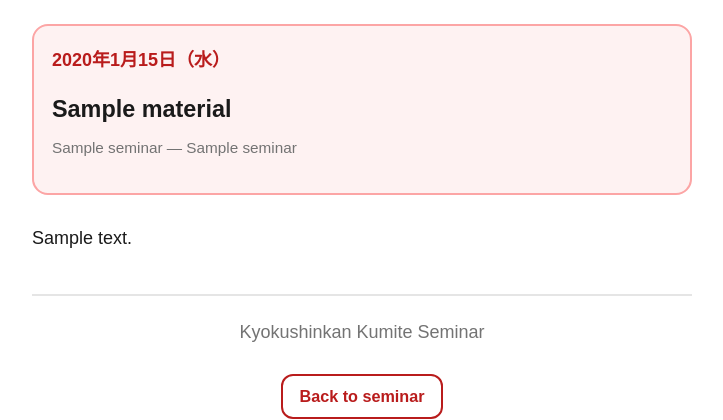
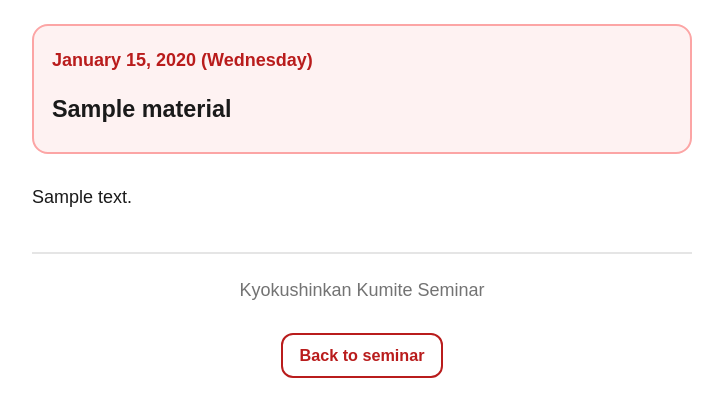
Before and after one commit to kyokushinkanmail-oss/seminar-library, a Flask app: page /material/1 in a window 1280 px wide. Shown: the part 73-493 px from the top of the page, without its empty margins (278-1001 px from the left). Run offline with Flask 3, Linux system fonts and the light colour scheme; the visitor is signed in with stand-in values (Sample User, id 1); tables that the repository leaves empty hold one stand-in row (values such as "Sample post").

Commit message:
i18n: shop_material/material_view で content_html_en・date_display_en を使用
- shop_material ルート: lang=en のとき content_html_en を TOC/Preview 抽出ソースに
- Seminar.date_display_en プロパティを追加（英語表記）
- shop_material.html: 日付と subtitle を EN モードで切替
- material_view.html: 日付とスライドバーのラベルを EN モードで切替

```diff
--- a/app.py
+++ b/app.py
@@ -2017,8 +2017,13 @@ def shop_material(material_id):
         ).first()
         accessible = bool(attended or purchased or material.is_free)
 
-    toc = _extract_toc_from_html(material.content_html or "", max_items=16)
-    preview = _extract_preview_text(material.content_html or "", max_chars=260)
+    # i18n: 英語モードでは content_html_en / title_en を優先
+    lang = get_current_lang()
+    src_html = material.content_html or ''
+    if lang == 'en' and getattr(material, 'content_html_en', None):
+        src_html = material.content_html_en
+    toc = _extract_toc_from_html(src_html, max_items=16)
+    preview = _extract_preview_text(src_html, max_chars=260)
 
     return render_template(
         "shop_material.html",
--- a/models.py
+++ b/models.py
@@ -48,6 +48,16 @@ class Seminar(db.Model):
         weekdays = ["月", "火", "水", "木", "金", "土", "日"]
         wd = weekdays[self.date.weekday()]
         return f"{self.date.year}年{self.date.month}月{self.date.day}日（{wd}）"
+
+    @property
+    def date_display_en(self):
+        months = ["January", "February", "March", "April", "May", "June",
+                  "July", "August", "September", "October", "November", "December"]
+        weekdays = ["Monday", "Tuesday", "Wednesday", "Thursday",
+                    "Friday", "Saturday", "Sunday"]
+        m = months[self.date.month - 1]
+        wd = weekdays[self.date.weekday()]
+        return f"{m} {self.date.day}, {self.date.year} ({wd})"
 
     @property
     def instructor_list(self):
--- a/templates/material_view.html
+++ b/templates/material_view.html
@@ -12,9 +12,9 @@
 <div class="material-viewer">
     <!-- 資料ヘッダー -->
     <div style="background:#fef2f2; border:2px solid #fca5a5; border-radius:16px; padding:18px; margin-bottom:24px;">
-        <p class="seminar-date">{{ seminar.date_display }}</p>
+        <p class="seminar-date">{% if lang == "en" %}{{ seminar.date_display_en }}{% else %}{{ seminar.date_display }}{% endif %}</p>
         <h1 style="font-size:1.3rem; font-weight:900; margin-bottom:4px;">{% if lang == 'en' and material.title_en %}{{ material.title_en }}{% else %}{{ material.title }}{% endif %}</h1>
-        <p class="text-muted" style="font-size:0.85rem;">{{ seminar.title }} — {{ seminar.subtitle }}</p>
+        {% if lang != "en" %}<p class="text-muted" style="font-size:0.85rem;">{{ seminar.title }} — {{ seminar.subtitle }}</p>{% endif %}
 
         {% if slide_info %}
         <p class="text-muted" style="font-size:0.82rem; margin-top:14px; line-height:1.55;">
@@ -91,7 +91,7 @@
     </style>
     <div class="slide-carousel-wrap">
         <div class="slide-carousel-bar">
-            <span>📑 スライド資料</span>
+            <span>📑 {% if lang == "en" %}Slides{% else %}スライド資料{% endif %}</span>
             <span><span id="slide-pos">1</span> / {{ slide_info.count }}</span>
         </div>
         <div class="slide-carousel-track" id="slide-viewer">
--- a/templates/shop_material.html
+++ b/templates/shop_material.html
@@ -14,14 +14,16 @@
     <div style="background:linear-gradient(135deg,#1a1a1a,#2d2d2d); color:#f5ede0; padding:24px 20px; border-radius:14px; margin-bottom:18px; box-shadow:0 4px 14px rgba(0,0,0,0.15); position:relative; overflow:hidden;">
         <div style="position:absolute; top:0; left:0; width:4px; height:100%; background:linear-gradient(180deg,#a8201a,#c9a227);"></div>
         <p style="font-size:11px; letter-spacing:2px; color:#c9a227; margin:0 0 6px;">
-            {{ seminar.date_display }}
+            {% if lang == 'en' %}{{ seminar.date_display_en }}{% else %}{{ seminar.date_display }}{% endif %}
         </p>
         <h1 style="font-size:1.3rem; font-weight:900; margin:0 0 8px; line-height:1.4;">
             {% if lang == 'en' and material.title_en %}{{ material.title_en }}{% else %}{{ material.title }}{% endif %}
         </h1>
+        {% if lang != 'en' %}
         <p style="font-size:0.85rem; opacity:0.8; margin:0;">{{ seminar.title }}</p>
         {% if seminar.subtitle %}
         <p style="font-size:0.8rem; opacity:0.65; margin:4px 0 0;">{{ seminar.subtitle }}</p>
+        {% endif %}
         {% endif %}
     </div>
 
```
